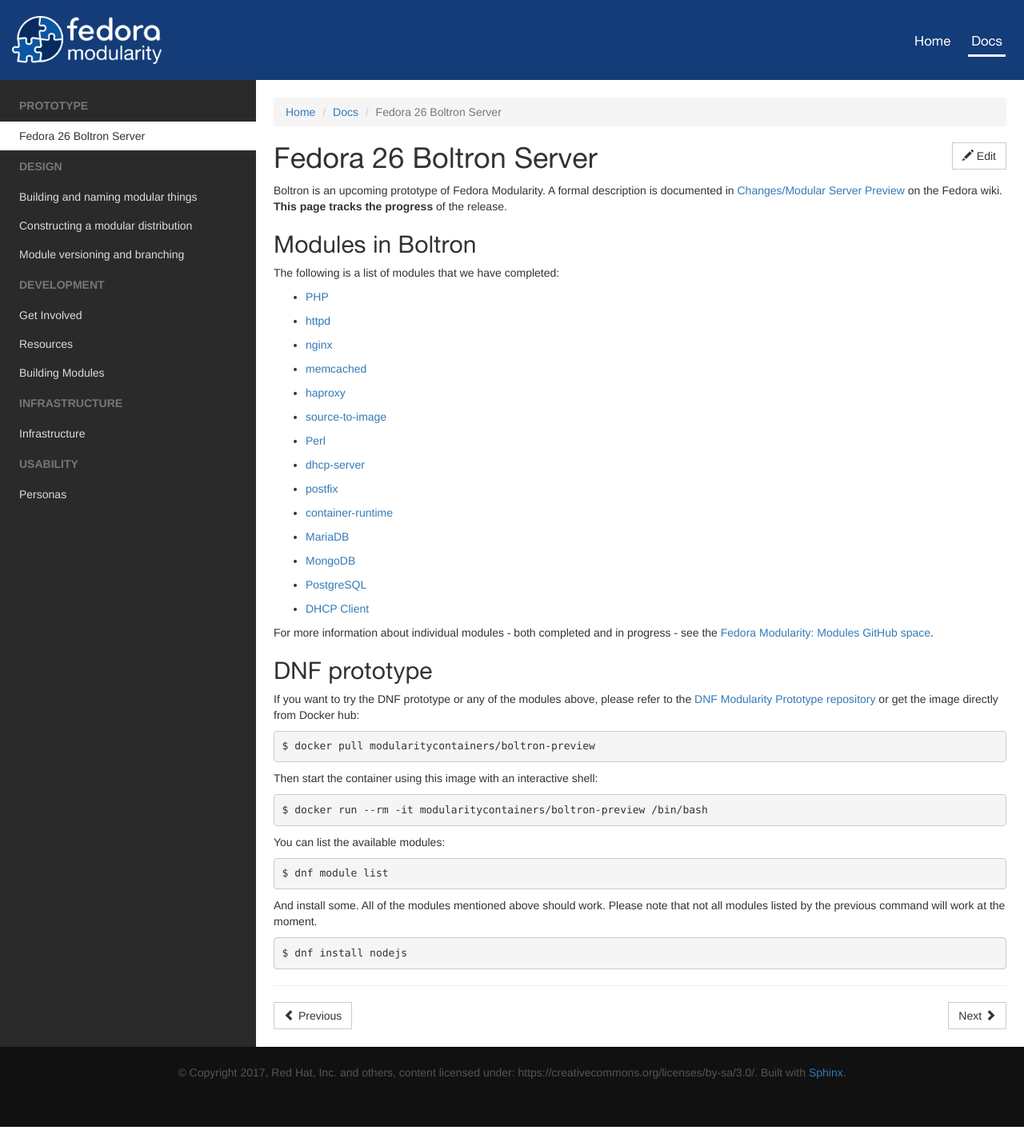
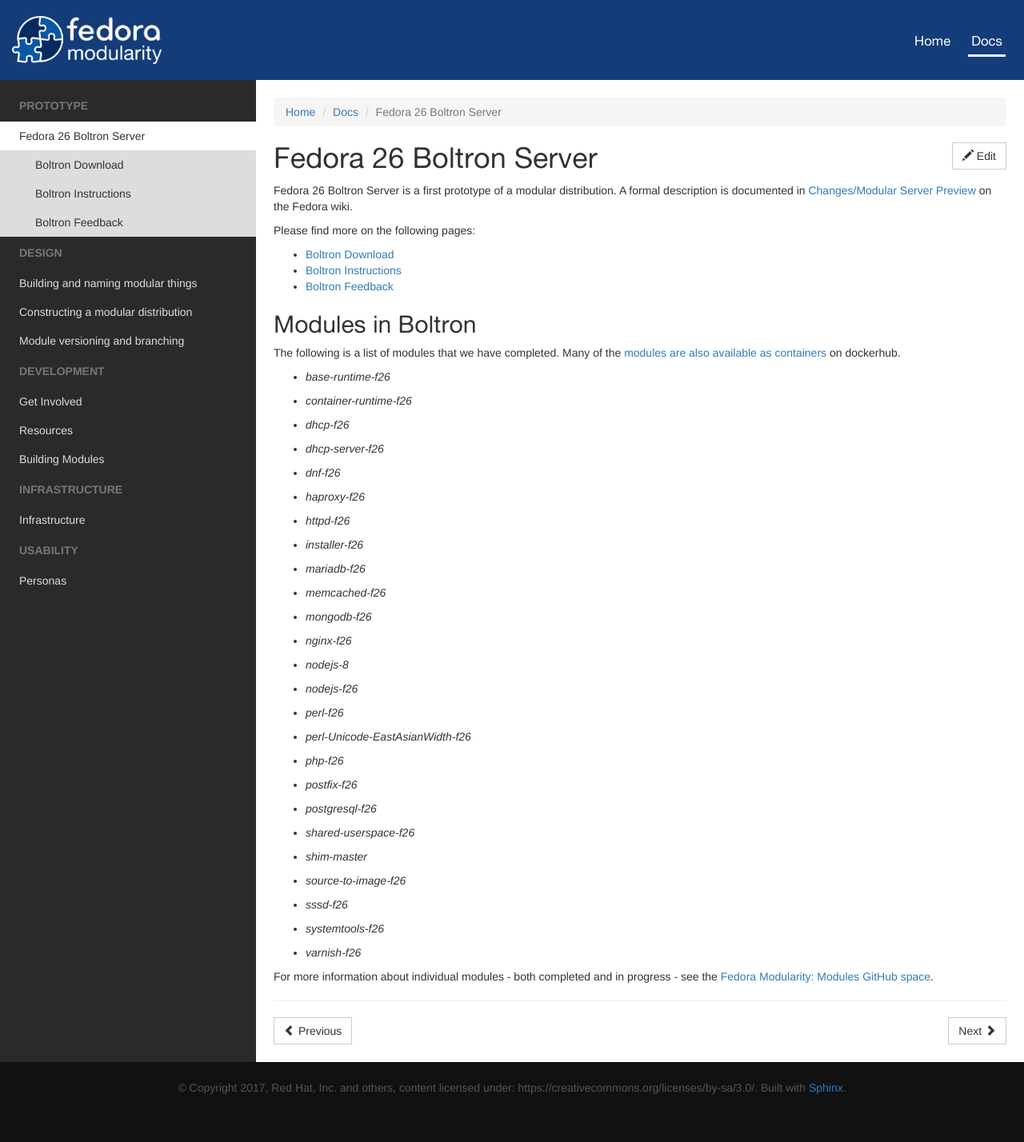
Before and after one commit to gbraad/fedora-modularity, a Sphinx documentation site: the page built from source/prototype/boltron.rst, in a window 1280 px wide. Shown: the whole page at 80% size. Built offline with Sphinx 7.4.7, drawn with Linux system fonts in a browser that asks for light colours.

Commit message:
boltron release notes

```diff
--- a/source/prototype/boltron.rst
+++ b/source/prototype/boltron.rst
@@ -1,55 +1,49 @@
 Fedora 26 Boltron Server
 ========================
 
-Boltron is an upcoming prototype of Fedora Modularity. A formal description is documented in `Changes/Modular Server Preview <https://fedoraproject.org/wiki/Changes/Modular_Server_Preview>`__ on the Fedora wiki. **This page tracks the progress** of the release.
 
+Fedora 26 Boltron Server is a first prototype of a modular distribution. A formal description is documented in `Changes/Modular Server Preview <https://fedoraproject.org/wiki/Changes/Modular_Server_Preview>`__ on the Fedora wiki.
+
+
+Please find more on the following pages:
+
+.. toctree::
+    :maxdepth: 1
+
+    boltron/download
+    boltron/instructions
+    boltron/feedback
 
 Modules in Boltron
 ------------------
 
-The following is a list of modules that we have completed:
+The following is a list of modules that we have completed. Many of the `modules are also available as containers <https://hub.docker.com/u/modularitycontainers/>`__ on dockerhub.
 
-- `PHP <https://github.com/modularity-modules/php>`__
-- `httpd <https://github.com/modularity-modules/httpd>`__
-- `nginx <https://github.com/modularity-modules/nginx>`__
-- `memcached <https://github.com/modularity-modules/memcached>`__
-- `haproxy <https://github.com/modularity-modules/haproxy>`__
-- `source-to-image <https://github.com/modularity-modules/source-to-image>`__
-- `Perl <https://github.com/modularity-modules/perl>`__
-- `dhcp-server <https://github.com/modularity-modules/dhcp-server>`__
-- `postfix <https://github.com/modularity-modules/postfix>`__
-- `container-runtime <https://github.com/modularity-modules/container-runtime>`__
-- `MariaDB <https://github.com/modularity-modules/mariadb>`__
-- `MongoDB <https://github.com/modularity-modules/mongodb>`__
-- `PostgreSQL <https://github.com/modularity-modules/postgresql>`__
-- `DHCP Client <https://github.com/modularity-modules/dhcp>`__
+- `base-runtime-f26`
+- `container-runtime-f26`
+- `dhcp-f26`
+- `dhcp-server-f26`
+- `dnf-f26`
+- `haproxy-f26`
+- `httpd-f26`
+- `installer-f26`
+- `mariadb-f26`
+- `memcached-f26`
+- `mongodb-f26`
+- `nginx-f26`
+- `nodejs-8`
+- `nodejs-f26`
+- `perl-f26`
+- `perl-Unicode-EastAsianWidth-f26`
+- `php-f26`
+- `postfix-f26`
+- `postgresql-f26`
+- `shared-userspace-f26`
+- `shim-master`
+- `source-to-image-f26`
+- `sssd-f26`
+- `systemtools-f26`
+- `varnish-f26`
 
 
 For more information about individual modules - both completed and in progress - see the `Fedora Modularity: Modules GitHub space <https://github.com/modularity-modules>`__.
-
-DNF prototype
--------------
-
-If you want to try the DNF prototype or any of the modules above, please refer to the `DNF Modularity Prototype repository <https://github.com/container-images/dnf-modularity-prototype>`__ or get the image directly from Docker hub:
-
-::
-
-    $ docker pull modularitycontainers/boltron-preview
-
-Then start the container using this image with an interactive shell:
-
-::
-
-    $ docker run --rm -it modularitycontainers/boltron-preview /bin/bash
-
-You can list the available modules:
-
-::
-
-    $ dnf module list
-
-And install some. All of the modules mentioned above should work. Please note that not all modules listed by the previous command will work at the moment.
-
-::
-
-    $ dnf install nodejs
--- /dev/null
+++ b/source/prototype/boltron/download.rst
@@ -0,0 +1,4 @@
+Boltron Download
+================
+
+TBD
```
Also changed, not shown: source/prototype/boltron/feedback.rst (added, +14 -0 lines), source/prototype/boltron/instructions.rst (added, +91 -0 lines).
